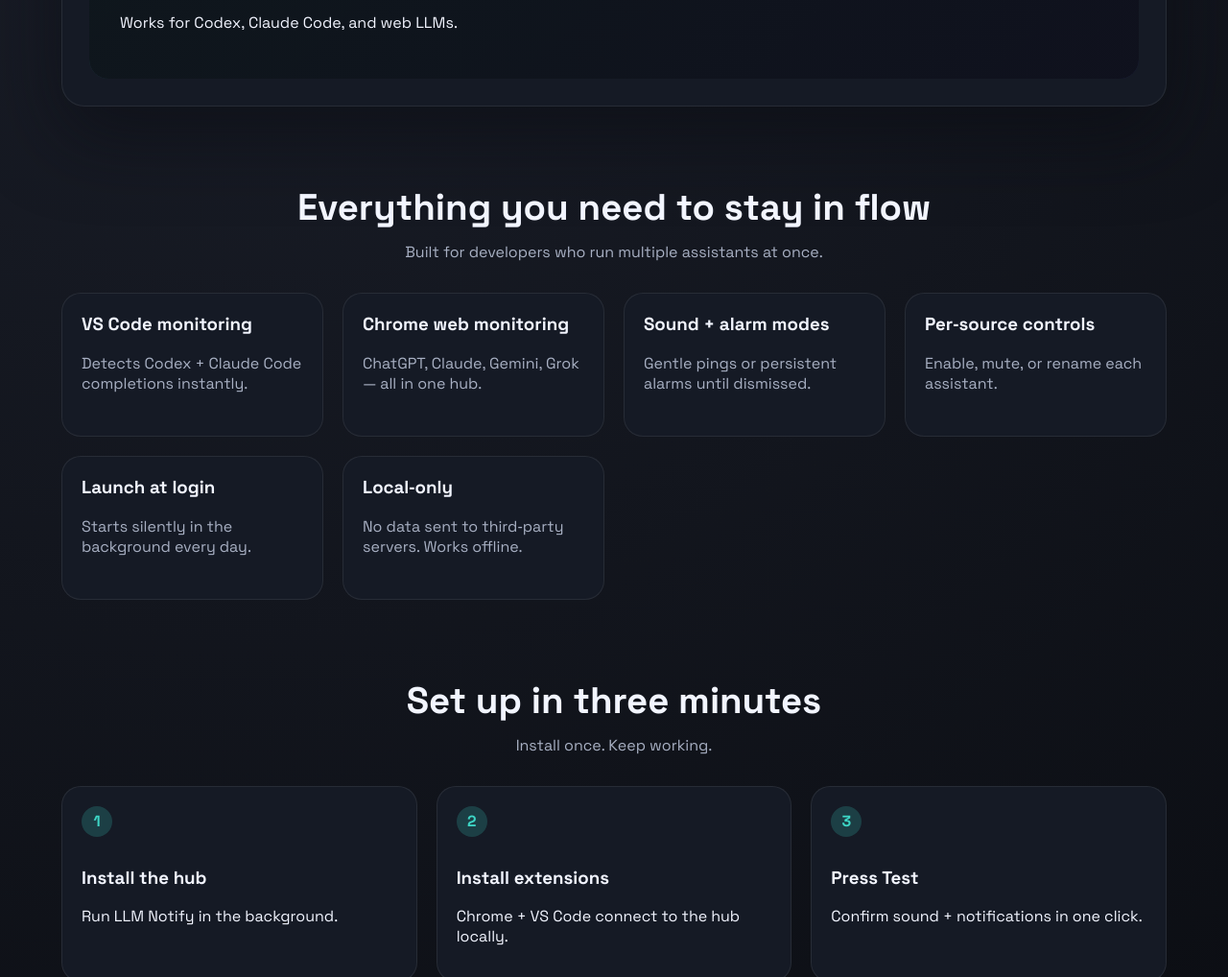
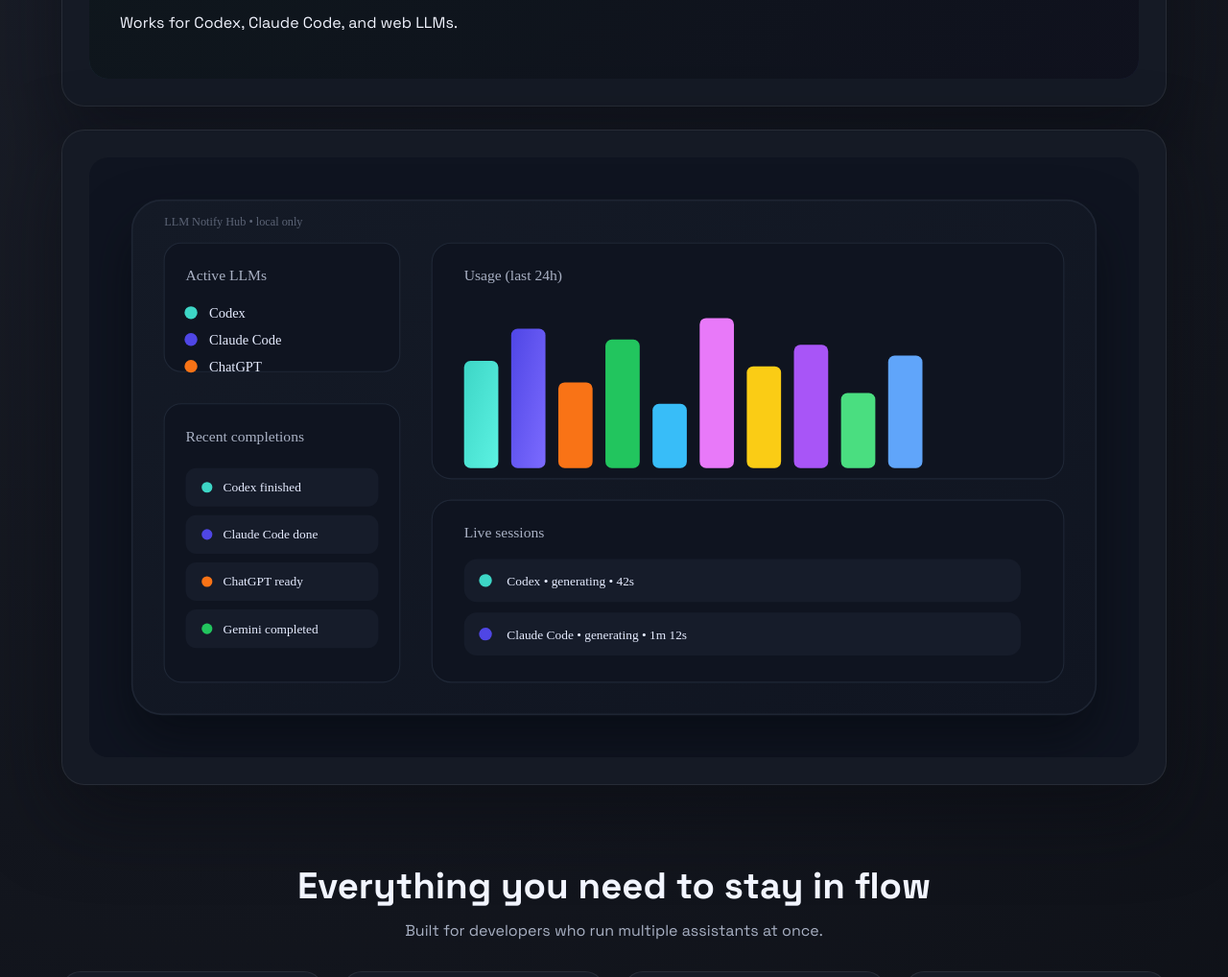
Before and after one commit to adorobantu2008/llm-notify, a browser extension: page docs/index.html in a window 1280 px wide. Shown: the part 1120-2138 px from the top of the page at 96% size. Drawn offline with Linux system fonts and the light colour scheme.

Commit message:
Polish README and add dashboard mock

```diff
--- a/docs/index.html
+++ b/docs/index.html
@@ -97,6 +97,11 @@
           <div class="demo-placeholder">
             <span>Drop your GIF/video here</span>
           </div>
+        </div>
+      </div>
+      <div class="demo-card" style="margin-top: 24px;">
+        <div class="demo-screen demo-screen--static">
+          <img src="assets/hub-usage.svg" alt="LLM Notify Hub dashboard with usage chart and active sessions" />
         </div>
       </div>
     </section>
--- a/docs/styles.css
+++ b/docs/styles.css
@@ -259,6 +259,17 @@ h1 {
   position: relative;
 }
 
+.demo-screen--static {
+  background: #0f1420;
+  min-height: auto;
+}
+
+.demo-screen--static img {
+  width: 100%;
+  height: auto;
+  display: block;
+}
+
 .demo-overlay {
   position: absolute;
   inset: 0;
```
Also changed, not shown: README.md, docs/assets/hub-usage.svg (added).
